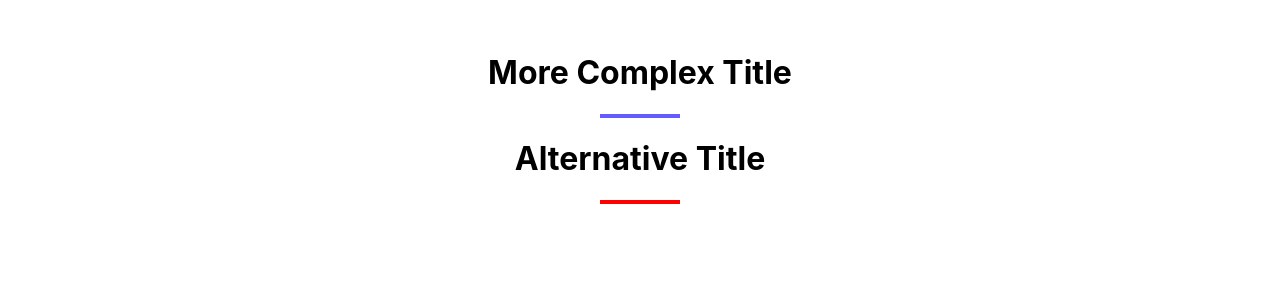
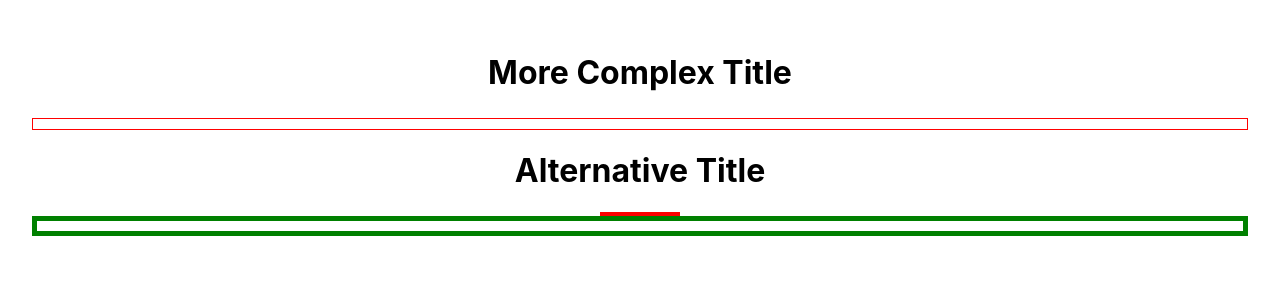
Before and after one commit to AJFree458/react-styled-components-course, a React (Create React App) app: page / in a window 1280 px wide. Shown: the top 300 px of the page. Built offline with nearby package versions, Linux system fonts and the light colour scheme.

Commit message:
More styling with global and util

```diff
--- a/src/components/AlternativeTitle.js
+++ b/src/components/AlternativeTitle.js
@@ -1,12 +1,13 @@
 import React from "react";
 import styled from "styled-components";
-import { colors } from "../utils";
+import { colors, setupBorder } from "../utils";
 
 const ComplexTitle = ({ title, className }) => {
   return (
     <div className={className}>
       <h1>{title}</h1>
       <div className="underline"></div>
+      <div className="box"></div>
     </div>
   );
 };
@@ -22,6 +23,10 @@
     background: ${colors.primary};
     margin: 0 auto;
   }
+  .box {
+    height: 10px;
+    border: ${setupBorder({ width: 5, color: "green" })};
+  }
 `;
 
 export default Wrapper;
--- a/src/components/ComplexTitle.js
+++ b/src/components/ComplexTitle.js
@@ -6,6 +6,7 @@
     <Wrapper>
       <h1>{title}</h1>
       <div className="underline"></div>
+      <div className="box"></div>
     </Wrapper>
   );
 };
@@ -21,6 +22,13 @@
     background: var(--primary-color);
     margin: 0 auto;
   }
+  .title {
+    color: blue;
+  }
+  .box {
+    height: 10px;
+    border: var(--mainBorder);
+  }
 `;
 
 export default ComplexTitle;
--- a/src/index.css
+++ b/src/index.css
@@ -1,5 +1,6 @@
 :root {
-  --primary-color: #645cff;
+  --primary: #645cff;
+  --mainBorder: 1px solid red;
 }
 
 body {
--- a/src/utils.js
+++ b/src/utils.js
@@ -1,3 +1,7 @@
 export const colors = {
   primary: "red",
 };
+
+export const setupBorder = ({ width, type = "solid", color }) => {
+  return `${width}px ${type} ${color}`;
+};
```
